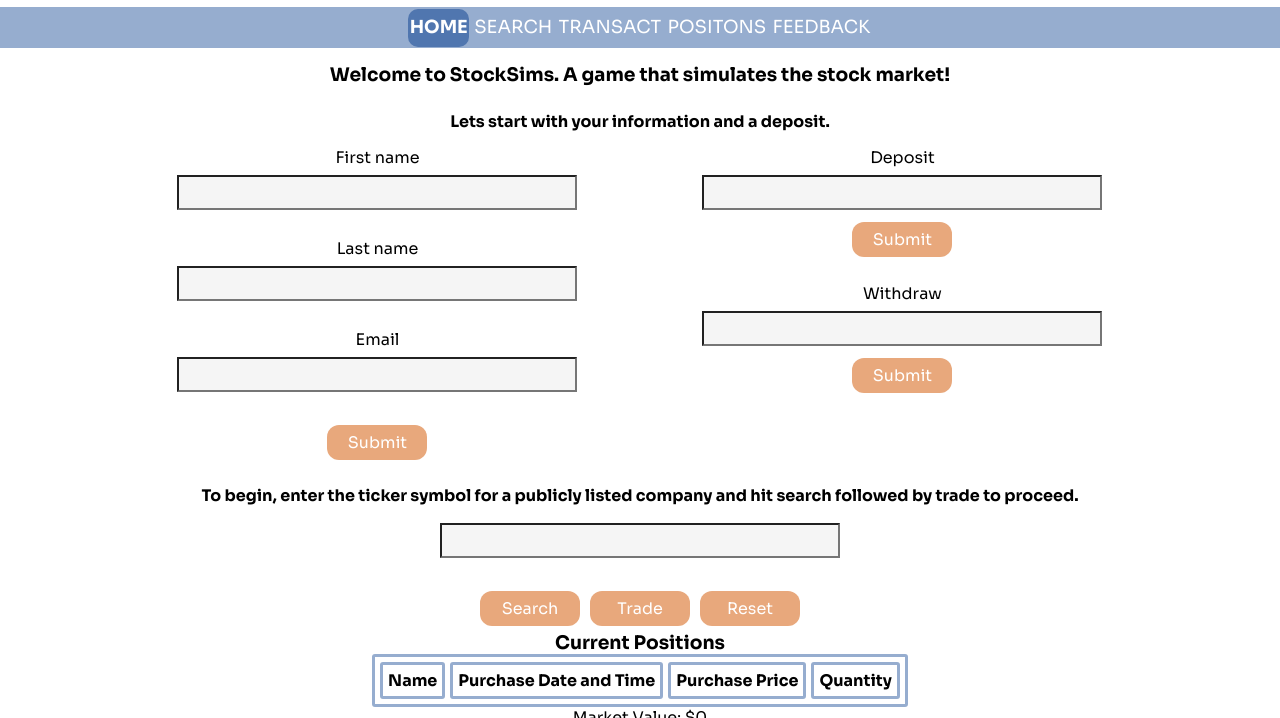
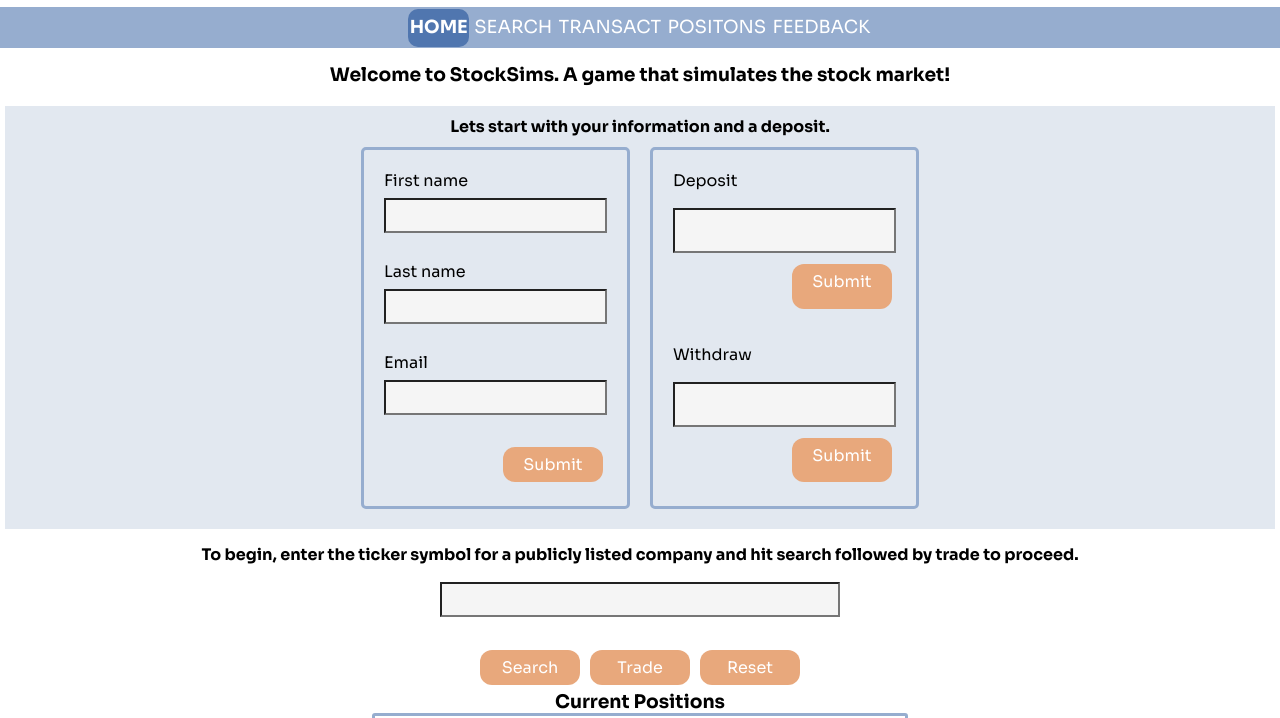
Before and after one commit to chaochen11988/stocksims, a website with bundled scripts: page index.html in a window 1280 px wide. Shown: the part 77-795 px from the top of the page. Built offline with nearby package versions, Linux system fonts and the light colour scheme.

Commit message:
Updated styling for userInput div

```diff
--- a/index.html
+++ b/index.html
@@ -35,7 +35,7 @@
             <ul>
                 <li><a href="Index.html" class="active">Home</a></li>
                 <li><a href="#dataSearch">Search</a></li>
-                <li><a href="#deposit">Transact</a></li>
+                <li><a href="#transactionDiv">Transact</a></li>
                 <li><a href="#positions">Positons</a></li>
                 <li><a href="#fNameFeedback">Feedback</a></li>
             </ul>
@@ -49,10 +49,13 @@
             <h3>Welcome to StockSims. A game that simulates the stock market!</h3>
         </section>
         <section id="userInputSection">
-            <h4>Lets start with your information and a deposit.</h4>
-            <div id="userInputSectionDiv">
-                <div id="userInfoDiv">
-                    <div>
+
+            <div id="userInput">
+                <div>
+                    <h4>Lets start with your information and a deposit.</h4>
+                </div>
+                <div id="userInputDiv">
+                    <div id="userInfoDiv">
                         <label for="fname">First name</label>
                         <input type="text" id="fName" name="fname"><br>
                         <label for="lname">Last name</label>
@@ -61,9 +64,7 @@
                         <input type="email" id="email" name="email"><br>
                         <button type="button" id="infoSubmit">Submit</button>
                     </div>
-                </div>
-                <div id="transactionDiv">
-                    <div>
+                    <div id="transactionDiv">
                         <label for="deposit">Deposit</label>
                         <input type="number" id="deposit" name="deposit">
                         <button type="button" id="depositSubmit">Submit</button><br>
@@ -71,8 +72,8 @@
                         <input type="number" id="withdraw" name="withdraw">
                         <button type="button" id="withdrawSubmit">Submit</button>
                     </div>
+                </div>
 
-                </div>
             </div>
         </section>
 
--- a/stylesheet.css
+++ b/stylesheet.css
@@ -58,8 +58,8 @@
 #userInputSection button {
     display: grid;
     justify-content: center;
-    justify-self: center;
-    margin: 5px;
+    justify-self: right;
+    margin: 4px;
 }
 
 #popUpTicket button {
@@ -314,33 +314,31 @@
     border-radius: 20px;
 }
 
+#userInfoDiv>label,
+#transactionDiv>label {
+    display: grid;
+    justify-content: left;
+}
 
-
-
-
-#userInputSection>div {
+#userInfoDiv,
+#transactionDiv {
+    margin: 10px;
+    padding: 20px;
+    border: solid;
+    border-color: #96ADCF;
+    border-radius: 5px;
     display: grid;
 }
 
-#transactionDiv>div,
-#userInfoDiv>div {
+
+#userInput {
     display: grid;
-    grid-template-columns: repeat(1, 1fr);
-}
-
-#userInfoDiv>div>label,
-#transactionDiv>div>label {
-    display: grid;
-    justify-content: center;
     justify-items: center;
-}
-
-#userInputSectionDiv {
-    padding: 5px;
+    background: #E2E8F0;
+    padding: 10px;
     margin: 5px;
 }
 
-#userInputSection>h4,
 #searchSection>div>h4 {
     display: grid;
     text-align: center;
@@ -454,6 +452,7 @@
 
 @media screen and (min-width: 720px) {
 
+    #userInputDiv,
     #popUpticketDiv {
         display: grid;
         grid-template-columns: repeat(2, 1fr);
@@ -490,18 +489,18 @@
 }
 
 @media screen and (min-width: 830px) {
-    #userInputSectionDiv {
+    /* #userInputSectionDiv {
         display: grid;
         grid-template-columns: repeat(2, 1fr);
 
-    }
+    } */
 }
 
 @media screen and (min-width: 1007px) {
-    #userInputSectionDiv {
+    /* #userInputSectionDiv {
         padding-left: 110px;
         padding-right: 110px;
-    }
+    } */
 
     header {
         flex-direction: row;
```
